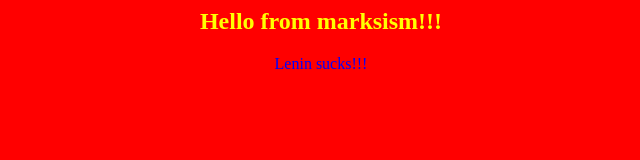
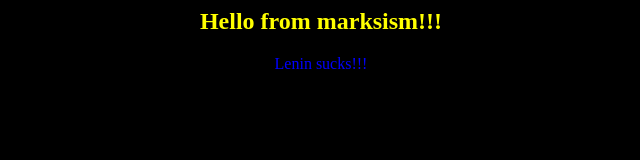
Before and after one commit to riizeron/jenkins, a plain HTML site: page index.html in a window 1280 px wide. Shown: the whole page, without its empty margins (319-959 px from the left). Drawn offline with Linux system fonts and the light colour scheme.

Commit message:
new color

```diff
--- a/index.html
+++ b/index.html
@@ -1,5 +1,5 @@
 <html>
-<body bgcolor=red>
+<body bgcolor=black>
 <center>
 <h2><font color=yellow>Hello from marksism!!!</font></h2>
 <font color=blue>Lenin sucks!!!</font>
```
